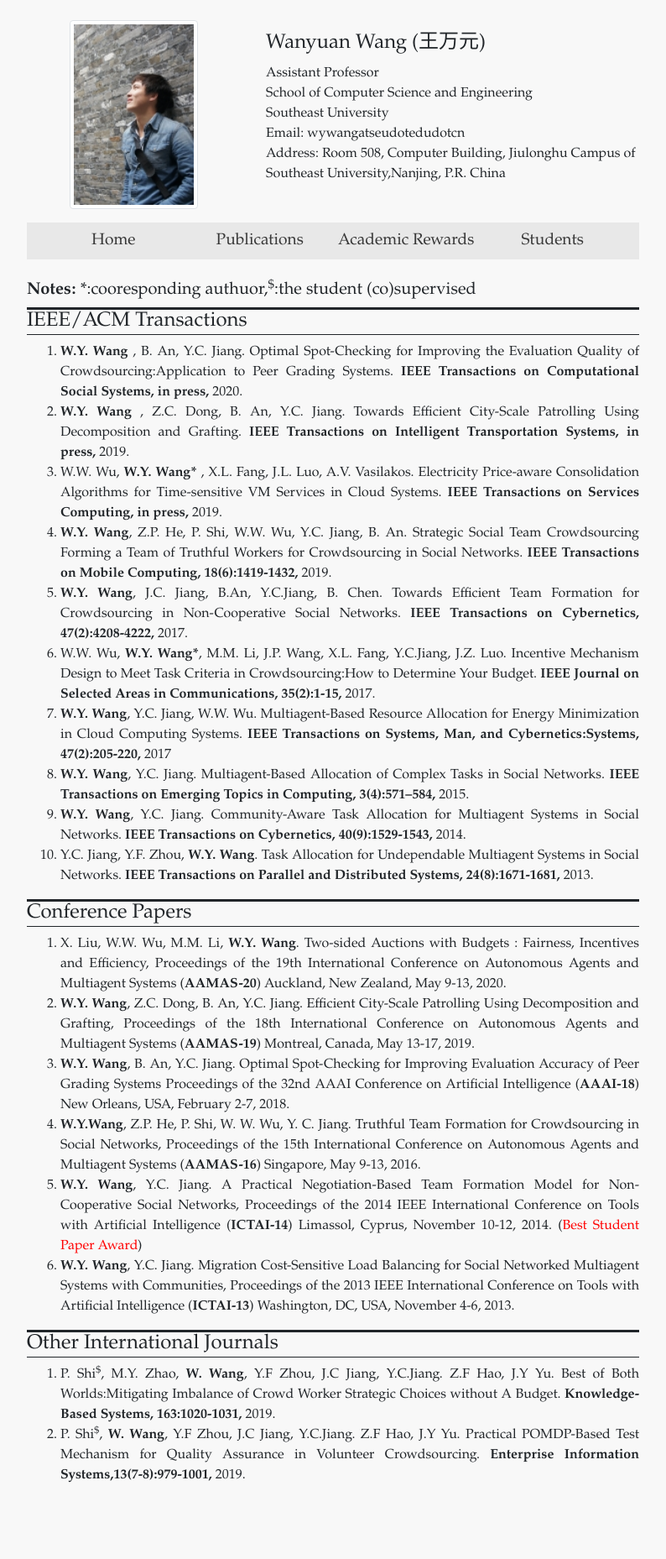
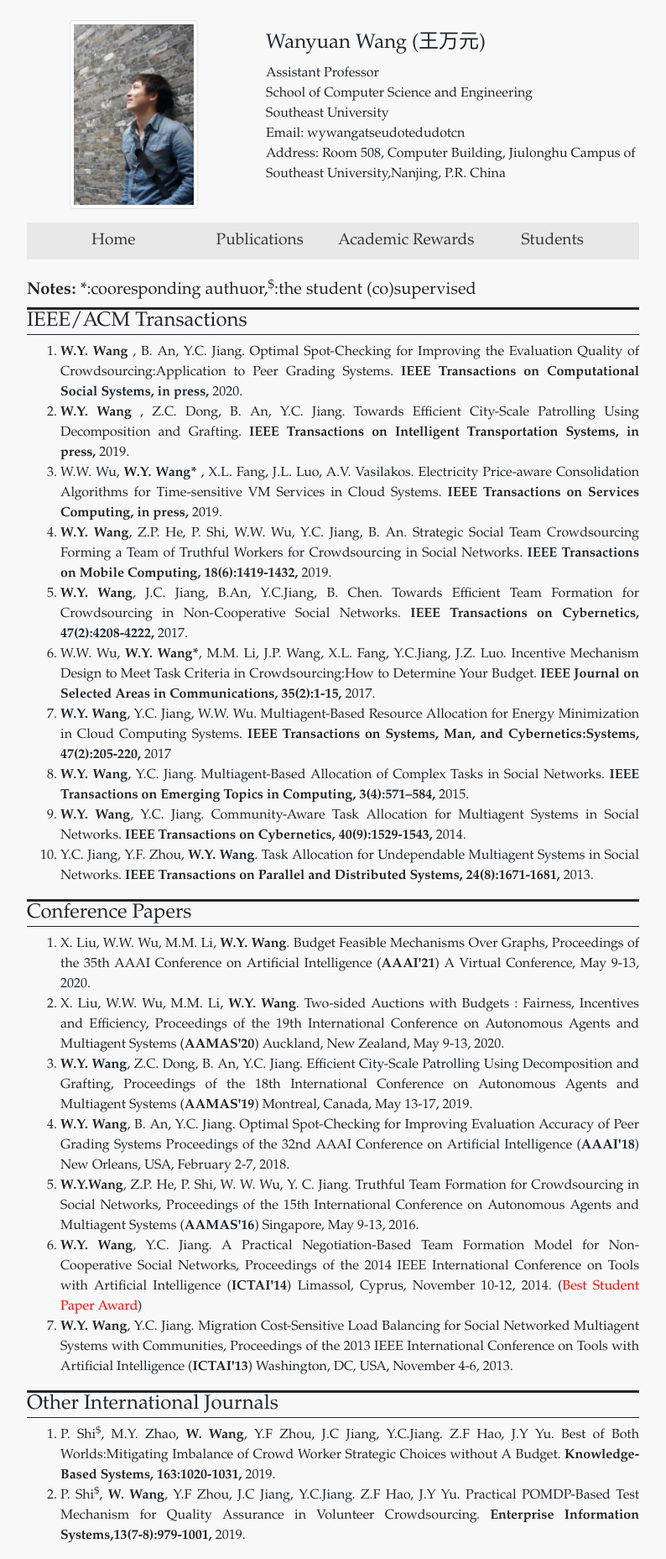
Before and after one commit to wanyuanwang/wanyuanwang.github.io, a Jekyll site: the page built from publications.html, in a window 1280 px wide. Shown: the whole page at 84% size, without its empty margins (243-1037 px from the left). Built offline with Jekyll 4.4.1, drawn with Linux system fonts in a browser that asks for light colours; before the commit the page ends 1785 px from its top, so only the background shows below that.

Commit message:
Update conference_papers.yml

```diff
--- a/_data/conference_papers.yml
+++ b/_data/conference_papers.yml
@@ -1,42 +1,49 @@
+- authors: X. Liu, W.W. Wu, M.M. Li, <b> W.Y. Wang</b>.
+  title: Budget Feasible Mechanisms Over Graphs,
+  conference: Proceedings of the 35th AAAI Conference on Artificial Intelligence
+  conference_abbr: "AAAI'21"
+  address: A Virtual Conference,
+  date: May 9-13, 2020.
+  others:
 - authors: X. Liu, W.W. Wu, M.M. Li, <b> W.Y. Wang</b>.
   title: Two-sided Auctions with Budgets &#58; Fairness, Incentives and Efficiency,
   conference: Proceedings of the 19th International Conference on Autonomous Agents and Multiagent Systems
-  conference_abbr: AAMAS-20
+  conference_abbr: AAMAS'20
   address: Auckland, New Zealand,
   date: May 9-13, 2020.
   others:
 - authors: <b>W.Y. Wang</b>, Z.C. Dong, B. An, Y.C. Jiang.
   title:  Efficient City-Scale Patrolling Using Decomposition and Grafting,
   conference: Proceedings of the 18th International Conference on Autonomous Agents and Multiagent Systems
-  conference_abbr: AAMAS-19
+  conference_abbr: AAMAS'19
   address: Montreal, Canada,
   date: May 13-17, 2019.
   others:
 - authors: <b>W.Y. Wang</b>, B. An, Y.C. Jiang.
   title:  Optimal Spot-Checking for Improving Evaluation Accuracy of Peer Grading Systems
   conference: Proceedings of the 32nd AAAI Conference on Artificial Intelligence
-  conference_abbr: AAAI-18
+  conference_abbr: AAAI'18
   address: New Orleans, USA,
   date: February 2-7, 2018.
   others:
 - authors: <b>W.Y.Wang</b>, Z.P. He, P. Shi, W. W. Wu, Y. C. Jiang.
   title:  Truthful Team Formation for Crowdsourcing in Social Networks,
   conference: Proceedings of the 15th International Conference on Autonomous Agents and Multiagent Systems
-  conference_abbr: AAMAS-16
+  conference_abbr: AAMAS'16
   address: Singapore,
   date: May 9-13, 2016.
   others:
 - authors: <b>W.Y. Wang</b>, Y.C. Jiang.
   title:  A Practical Negotiation-Based Team Formation Model for Non-Cooperative Social Networks,
   conference: Proceedings of the 2014 IEEE International Conference on Tools with Artificial Intelligence
-  conference_abbr: ICTAI-14
+  conference_abbr: ICTAI'14
   address: Limassol, Cyprus,
   date: November 10-12, 2014.
   others: (<span style="color:red">Best Student Paper Award</span>)
 - authors: <b>W.Y. Wang</b>, Y.C. Jiang.
   title:  Migration Cost-Sensitive Load Balancing for Social Networked Multiagent Systems with Communities,
   conference: Proceedings of the 2013 IEEE International Conference on Tools with Artificial Intelligence
-  conference_abbr: ICTAI-13
+  conference_abbr: ICTAI'13
   address: Washington, DC, USA,
   date: November 4-6, 2013.
   others:
```
